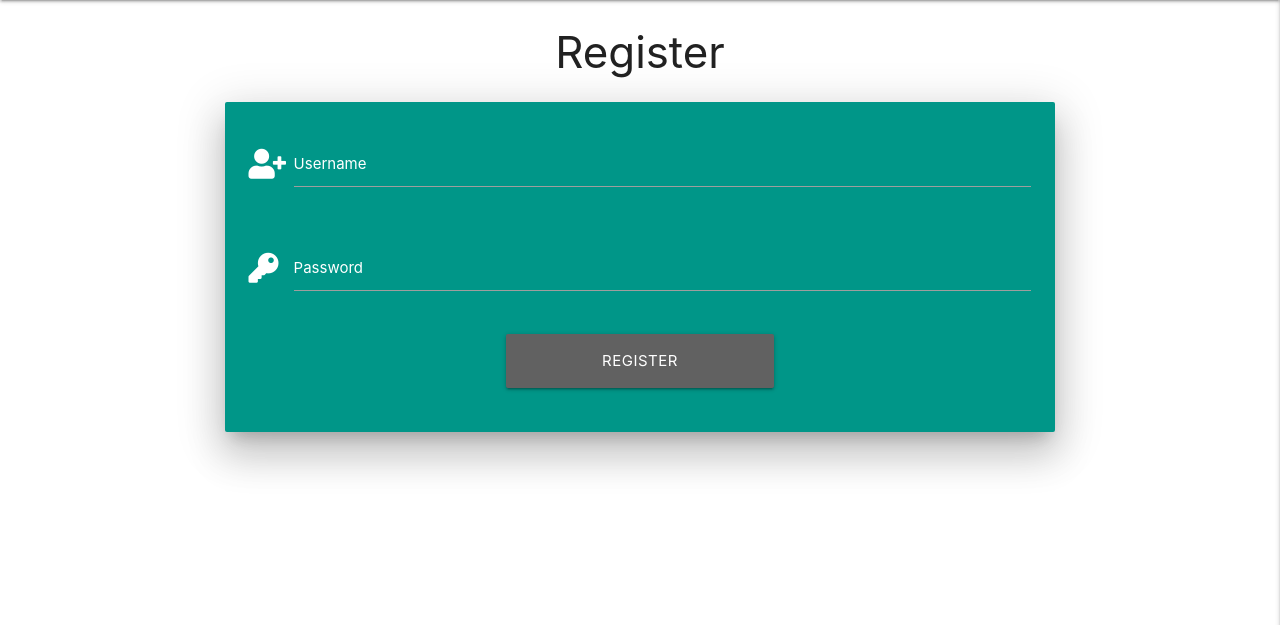
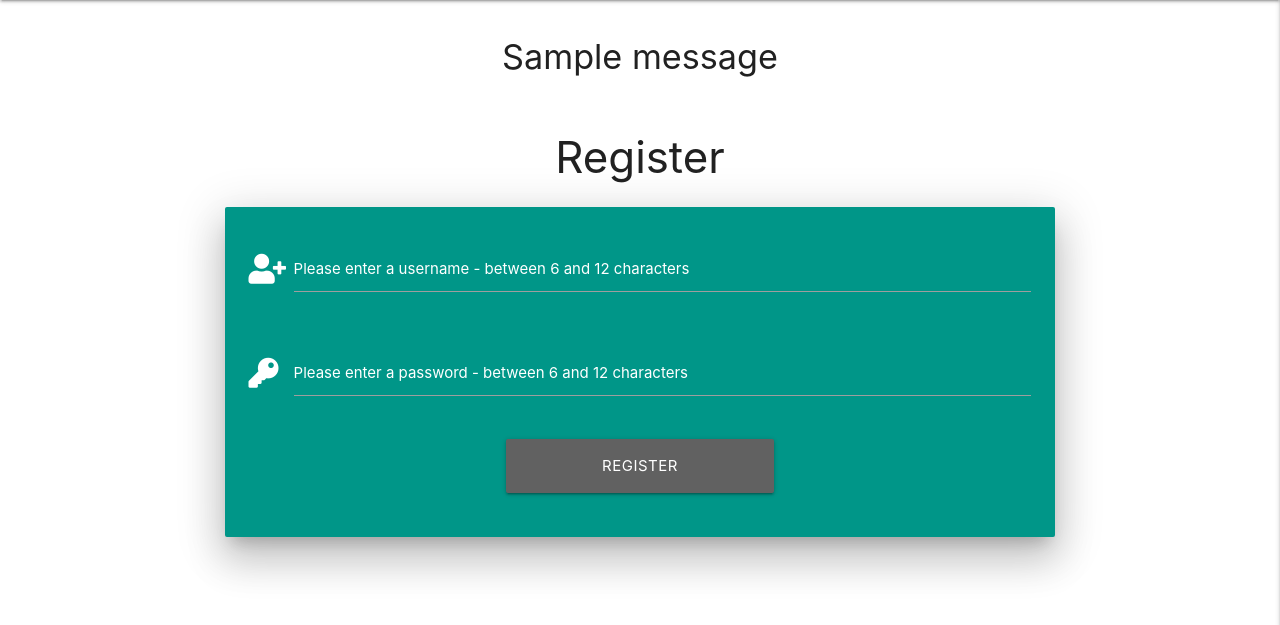
Before and after one commit to rhysseddon/Car-Owner-Reviews-MS3-Project, a Flask app: page /register in a window 1280 px wide. Shown: the part 64-689 px from the top of the page. Run offline with Flask 2, Linux system fonts and the light colour scheme; one stand-in notice (Sample message) is shown; some libraries are stand-ins or nearby versions.

Commit message:
Add registration functionality

```diff
--- a/app.py
+++ b/app.py
@@ -27,6 +27,24 @@ def get_reviews():
 
 @app.route("/register", methods=["GET", "POST"])
 def register():
+    if request.method == "POST":
+        # Check if the username exists in the database
+        existing_user = mongo.db.users.find_one(
+            {"username": request.form.get("username").lower()})
+
+        if existing_user:
+            flash("Username already taken!")
+            return redirect(url_for("register"))
+
+        register = {
+            "username": request.form.get("username").lower(),
+            "password": generate_password_hash(request.form.get("password"))
+        }
+        mongo.db.users.insert_one(register)
+
+        # put the user into 'session' cookie
+        session["user"] = request.form.get("username").lower()
+        flash("Welcome to the club!")
     return render_template("register.html")
 
 
--- a/static/css/style.css
+++ b/static/css/style.css
@@ -1,4 +1,6 @@
-
+.flash-messages h4 {
+    line-height: 2;
+}
 
 /* Mobile view */
 @media (max-width: 500px) {
--- a/templates/base.html
+++ b/templates/base.html
@@ -44,9 +44,23 @@
         </ul>
     </header>
 
+    <section>
+        <!-- flash messages -->
+        {% with messages = get_flashed_messages() %}
+            {% if messages %}
+                {% for message in messages %}
+                    <div class="row flash-messages">
+                        <h4 class="grey-darken-2 center-align">{{ message }}</h4>
+                    </div>
+                {% endfor %}
+            {% endif %}
+        {% endwith %}
+    </section>
 
-    {% block content %}
-    {% endblock %}
+    <main class="container"></main>
+        {% block content %}
+        {% endblock %}
+    </main>
 
     <!-- J Query CDN -->
     <script src="https://code.jquery.com/jquery-3.5.1.min.js"
--- a/templates/register.html
+++ b/templates/register.html
@@ -10,16 +10,18 @@
                 <div class="row">
                     <div class="input-field col s12">
                         <i class="fas fa-user-plus prefix white-text"></i>
-                        <input id="username" name="username" type="text" class="validate">
-                        <label for="username" class="white-text">Username</label>
+                        <input id="username" name="username" type="text" minlength="6"
+                        maxlength="12" pattern="^[a-zA-Z0-9]{6,12}$"class="validate" required>
+                        <label for="username" class="white-text">Please enter a username - between 6 and 12 characters</label>
                     </div>
                 </div>
                 <!-- Password input -->
                 <div class="row">
                     <div class="input-field col s12">
                         <i class="fas fa-key prefix white-text"></i>
-                        <input id="password" name= "password" type="password" class="validate">
-                        <label for="password" class="white-text">Password</label>
+                        <input id="password" name= "password" type="password" minlength="6"
+                        maxlength="12" pattern="^[a-zA-Z0-9]{6,12}$" class="validate" required>
+                        <label for="password" class="white-text">Please enter a password - between 6 and 12 characters</label>
                     </div>
                 </div>
                 <!-- Register button -->
```
